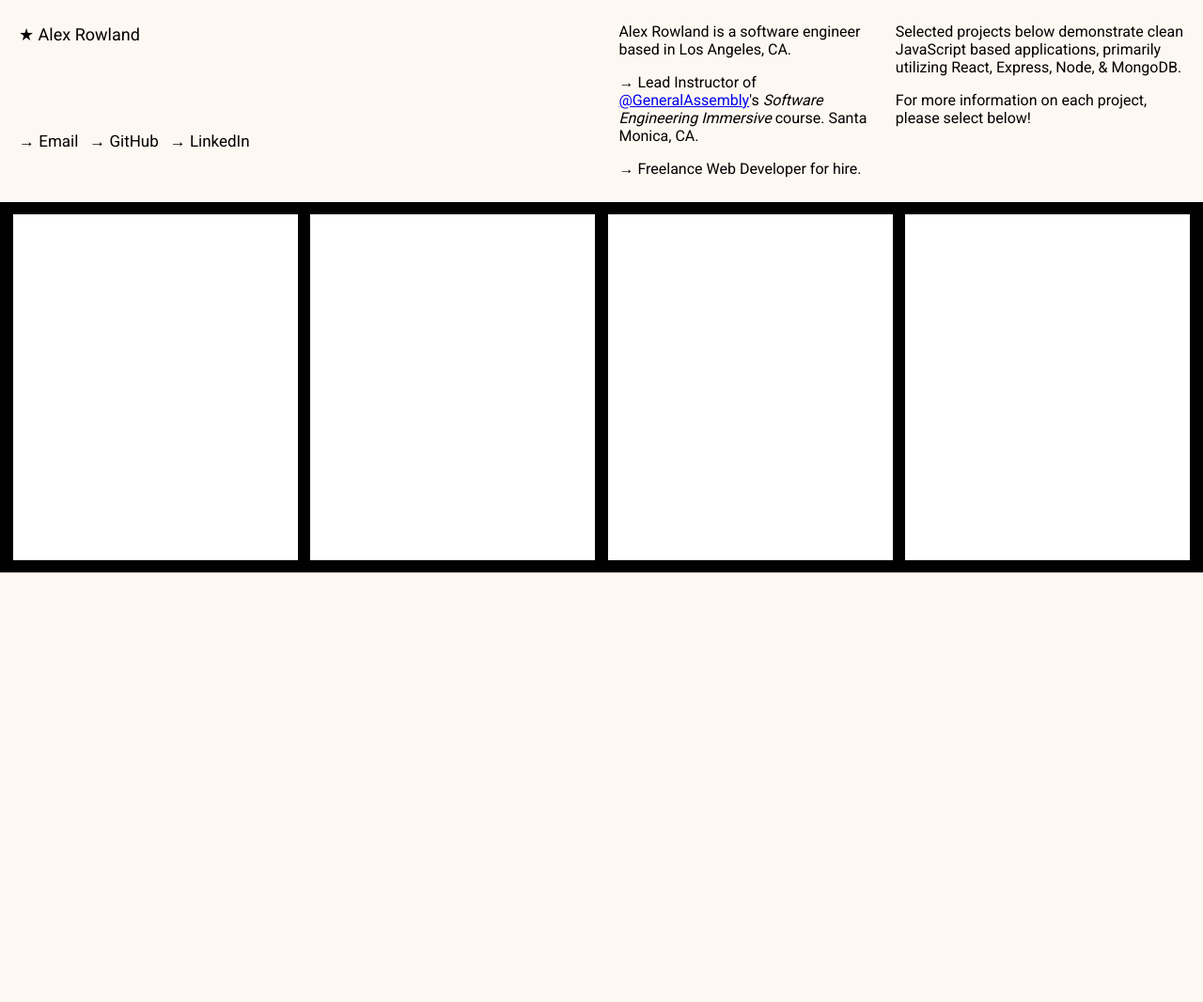
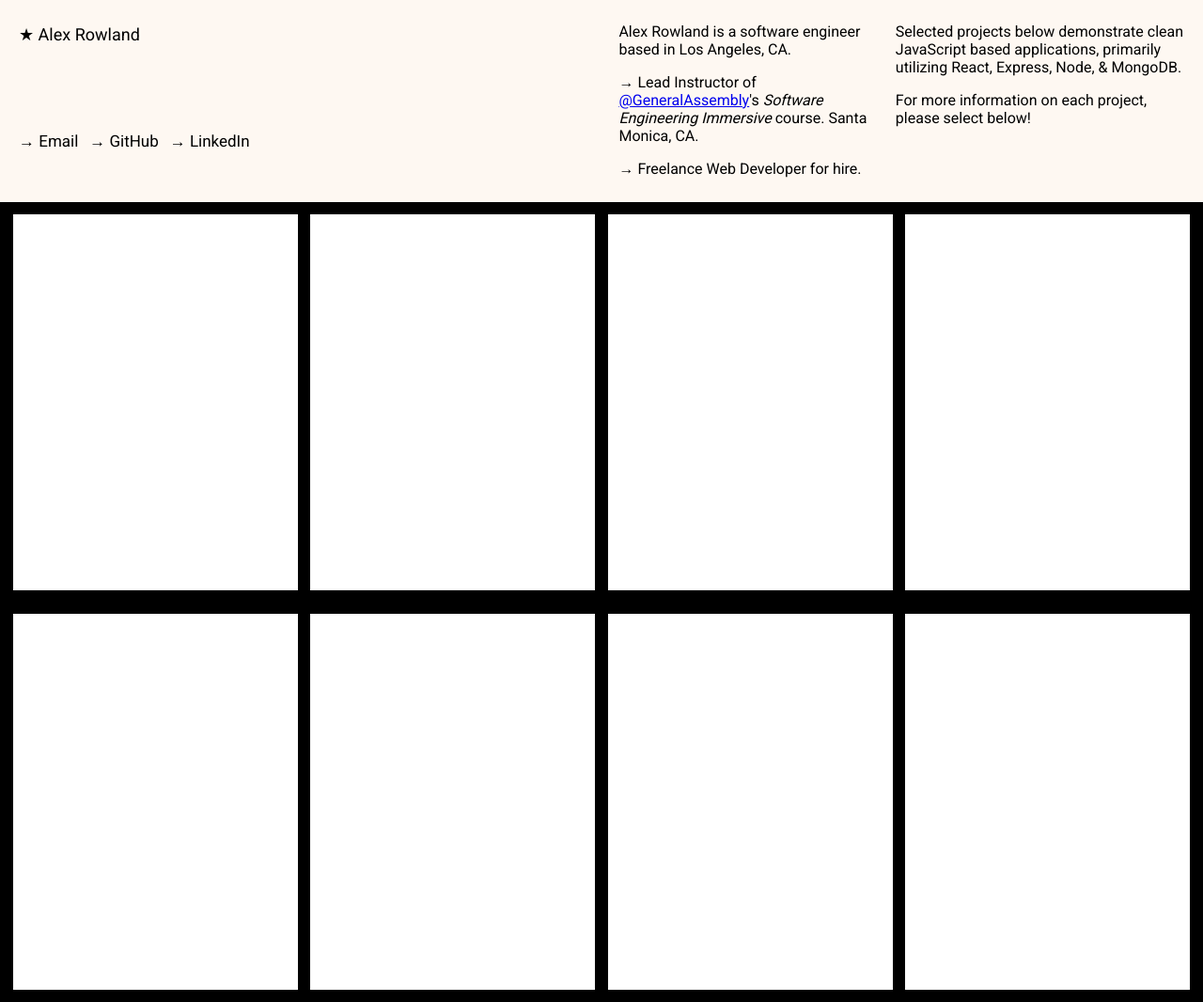
Before and after one commit to arowland900/2020_personal_site, a plain HTML site: page index.html in a window 1280 px wide. Shown: the whole page at 94% size. Before the commit the page ends 800 px from the top, so only its background shows below. Drawn offline with Linux system fonts and the light colour scheme.

Commit message:
change height of inner project

```diff
--- a/index.html
+++ b/index.html
@@ -69,6 +69,31 @@
 
         </div>
     </div>
+    <div class='main'>
+        <div class="project">
+            <div class="inner-project" >
+                <!-- "HELLO" -->
+            </div>
+        </div>
+        <div class="project">
+
+            <div class='inner-project'>
+                <!-- "HELLO" -->
+            </div>
+        </div>
+        <div class="project">
+            <div class='inner-project'>
+                <!-- "HELLO" -->
+            </div>
+
+        </div>
+        <div class="project">
+            <div class='inner-project'>
+                <!-- "HELLO" -->
+            </div>
+
+        </div>
+    </div>
 </body>
 
 </html>
--- a/style.css
+++ b/style.css
@@ -62,7 +62,7 @@ button:focus {
 
 .inner-project {
     background-color: white;
-    height: 46vh;
+    height: calc(50vh);
     width: 100%;
     margin-bottom: 1vw;
 }
```
